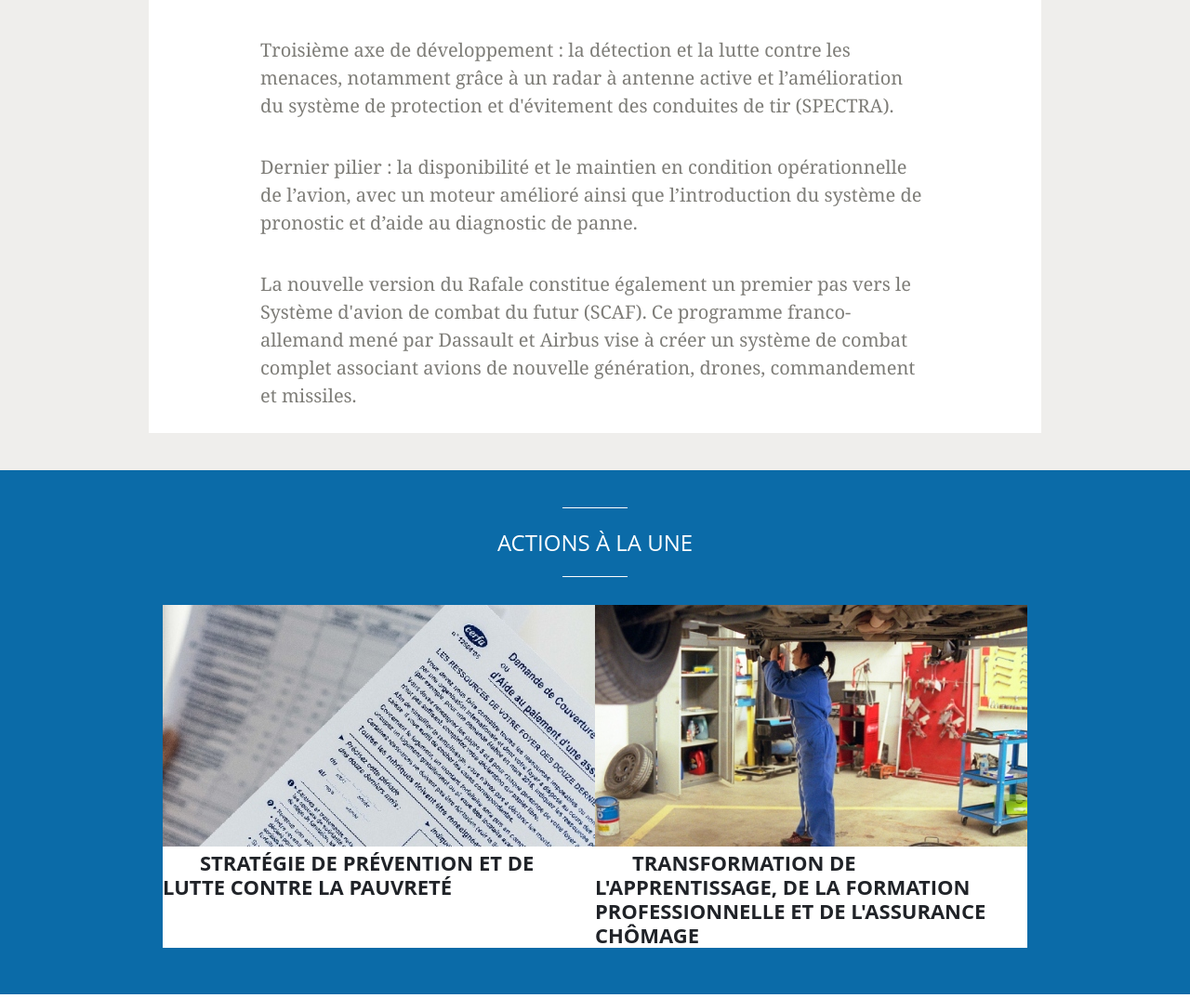
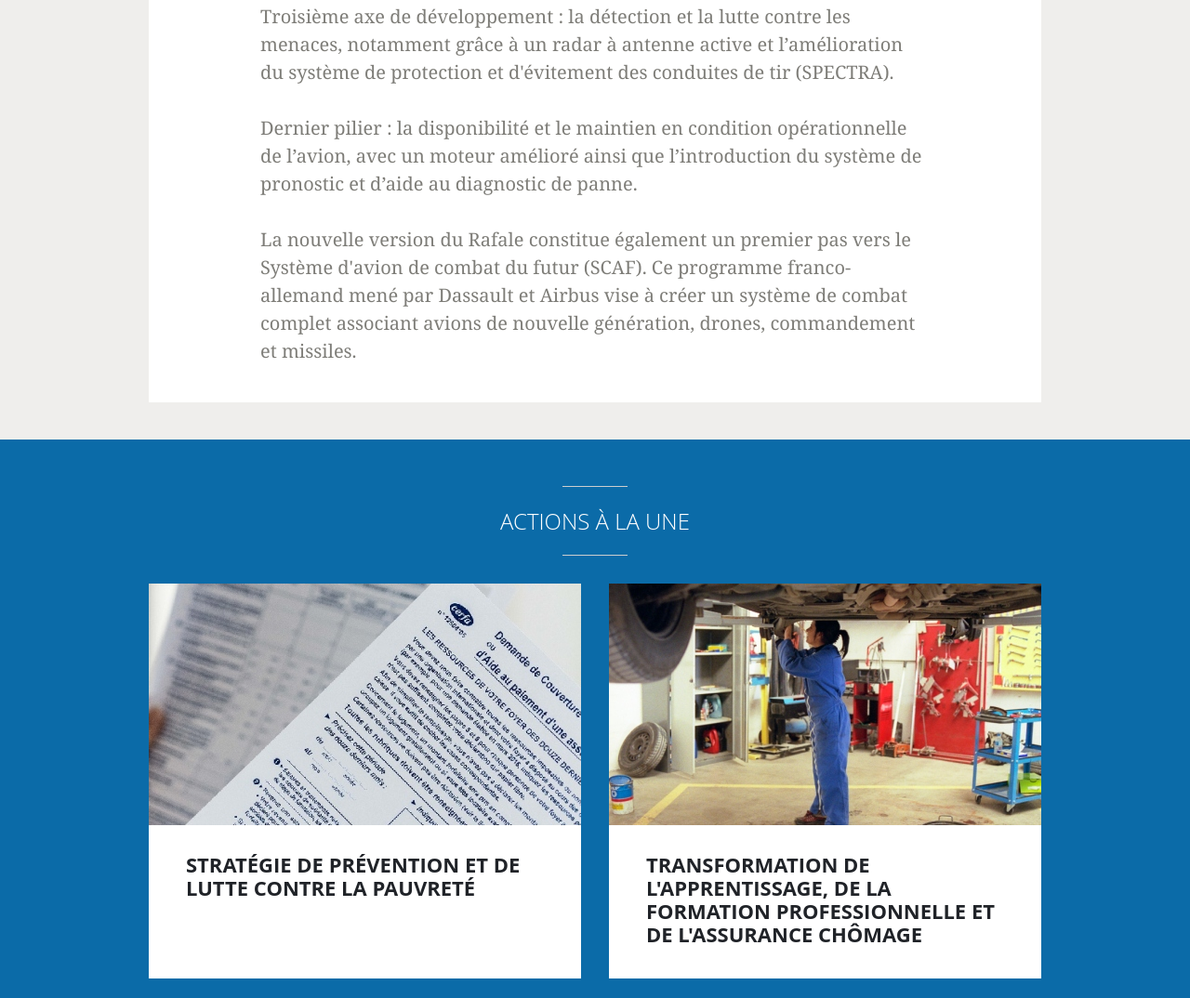
Before and after one commit to valentinpollart/Government-Website, a plain HTML site: page index.html in a window 1280 px wide. Shown: the part 2844-3918 px from the top of the page at 93% size. Drawn offline with Linux system fonts and the light colour scheme.

Commit message:
New commit !

```diff
--- a/index.css
+++ b/index.css
@@ -274,7 +274,7 @@
 .main-text{
     display: flex;
     flex-direction: column;
-    padding: 25px 120px;
+    padding: 25px 120px 40px;
     font-family: Georgia, serif;
     font-size: 20px;
     line-height: 30px;
@@ -296,7 +296,7 @@
 
 .br{
     display: block;
-    padding-top: 36px;
+    padding-top: 30px;
 }
 
 .paragraph-with-image{
@@ -328,14 +328,14 @@
 }
 
 .bouncing-area{
-    padding: 40px 0 20px;
+    padding: 50px 0 20px;
     background-color: #0B6BA8;
 }
 
 .bouncing-area-limiter{
     margin: auto;
     width: 70px;
-    border-bottom: 1px solid #FFFFFF;
+    border-bottom: 1px solid #CCCECF;
 }
 
 .bouncing-area-title{
@@ -345,19 +345,20 @@
     text-align: center;
     text-transform: uppercase;
     line-height: 33px;
+    font-weight: 200;
 }
 
 .heading-news{
     display: flex;
     justify-content: center;
-    margin: 30px 15px 30px;
 }
 
 .heading-news-article{
-    display: block;
+    display: flex;
+    flex-direction: column;
     background-color: #FFFFFF;
     width: 465px;
-
+    margin: 30px 15px 20px;
 }
 
 .heading-news-article-image{
@@ -366,7 +367,8 @@
 }
 
 .heading-news-article-text{
-    padding: 20px 40px 25px;
+    margin-bottom: 10px;
+    padding: 30px 40px 25px;
     font-size: 22px;
     line-height: 25px;
     color: #202328;
@@ -376,5 +378,5 @@
 }
 
 .heading-news-article-text:hover{
-    text-decoration: ;
+    text-decoration: underline;
 }
```
